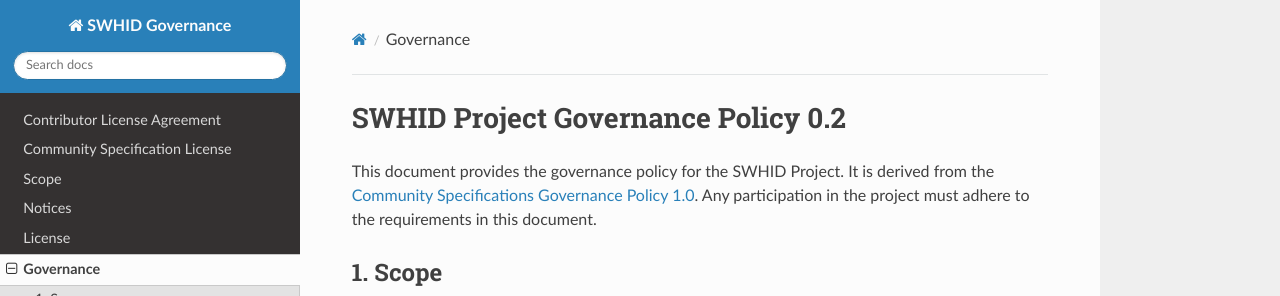
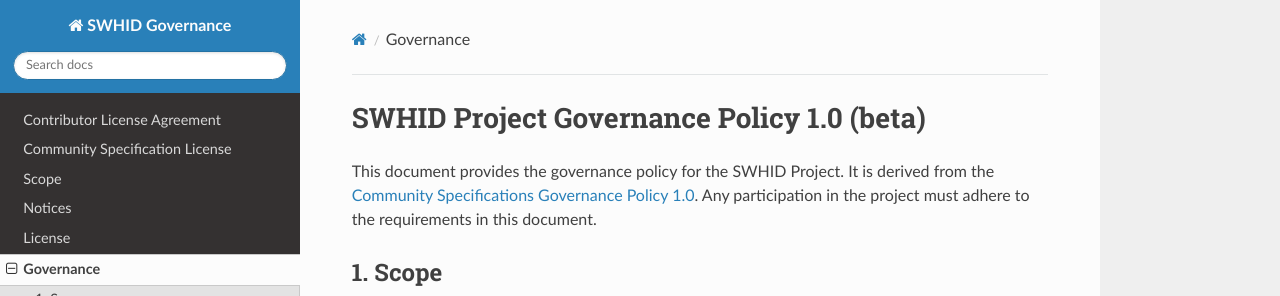
Before and after one commit to swhid/governance, an MkDocs documentation site: the page built from Chapters/5._Governance.md, in a window 1280 px wide and 900 px high. Shown: the top 296 px of the window. Built offline with MkDocs 1.6.1, drawn with Linux system fonts in a browser that asks for light colours; nearby versions of some CDN libraries.

Commit message:
governance: bump version from 0.2 to 1.0 (beta)

```diff
--- a/Chapters/5._Governance.md
+++ b/Chapters/5._Governance.md
@@ -1,4 +1,4 @@
-# SWHID Project Governance Policy 0.2
+# SWHID Project Governance Policy 1.0 (beta)
 
 This document provides the governance policy for the SWHID Project. It is derived from the [Community Specifications Governance Policy 1.0](https://github.com/CommunitySpecification/1.0/blob/master/5._Governance.md). Any participation in the project must adhere to the requirements in this document.
 
```
